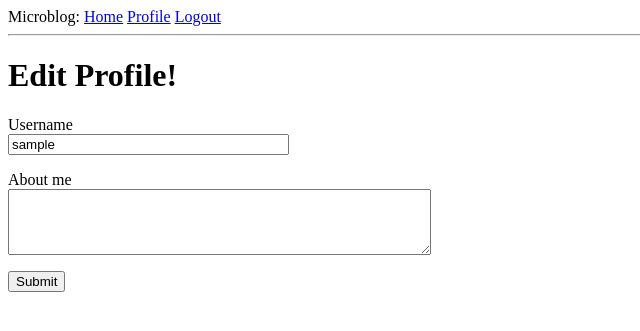
After one commit to Asanbek09/microblog, a Flask app: page /edit_profile in a window 1280 px wide. The commit adds this page. Shown: the top 331 px of the page, without its empty margins (0-640 px from the left). Run offline with Flask 3, Linux system fonts and the light colour scheme; the visitor is signed in with stand-in values (Sample User, id 1); data comes from the database, SQL or seed files in the repository.

Commit message:
Редактирование пользователя

```diff
--- a/app/forms.py
+++ b/app/forms.py
@@ -1,6 +1,6 @@
 from flask_wtf import FlaskForm
-from wtforms import StringField, PasswordField, BooleanField, SubmitField
-from wtforms.validators import DataRequired, ValidationError, Email, EqualTo
+from wtforms import StringField, PasswordField, BooleanField, SubmitField, TextAreaField
+from wtforms.validators import DataRequired, ValidationError, Email, EqualTo, Length
 from app.models import User
 
 class LoginForm(FlaskForm):
@@ -25,3 +25,8 @@ class RegistrationForm(FlaskForm):
         user = User.query.filter_by(email=email.data).first()
         if user is not None:
             raise ValidationError('Please use a different email address')
+
+class EditProfileForm(FlaskForm):
+    username = StringField('Username', validators=[DataRequired()])
+    about_me = TextAreaField('About me', validators=[Length(min=0, max=140)])
+    submit = SubmitField('Submit')
--- a/app/routes.py
+++ b/app/routes.py
@@ -1,7 +1,7 @@
 from app import app, db
 from flask import render_template, flash, redirect, url_for, request
 from flask_login import current_user, login_user, logout_user
-from app.forms import LoginForm, RegistrationForm
+from app.forms import LoginForm, RegistrationForm, EditProfileForm
 from app.models import User
 from werkzeug.urls import url_parse
 from flask_login import login_required
@@ -74,3 +74,18 @@ def before_request():
     if current_user.is_authenticated:
         current_user.last_seen = datetime.utcnow()
         db.session.commit()
+
+@app.route('/edit_profile', methods=['GET', 'POST'])
+@login_required
+def edit_profile():
+    form =EditProfileForm()
+    if form.validate_on_submit():
+        current_user.username = form.username.data
+        current_user.about_me = form.about_me.data
+        db.session.commit()
+        flash('Your changes have been saved')
+        return redirect(url_for('edit_profile'))
+    elif request.method == 'GET':
+        form.username.data = current_user.username
+        form.about_me.data = current_user.about_me
+    return render_template('edit_profile.html', title='Edit Profile', form=form)
--- /dev/null
+++ b/app/templates/edit_profile.html
@@ -0,0 +1,23 @@
+{% extends "base.html" %}
+
+{% block content %}
+    <h1>Edit Profile!</h1>
+    <form action="" method="post">
+        {{ form.hidden_tag() }}
+        <p>
+            {{ form.username.label }}<br>
+            {{ form.username(size=32) }}<br>
+            {% for error in form.username.errors %}
+                <span style="color: red;">[{{ error }}]</span>
+            {% endfor %}
+        </p>
+        <p>
+            {{ form.about_me.label }}<br>
+            {{ form.about_me(cols=50, rows=4) }}<br>
+            {% for error in form.about_me.errors %}
+                <span style="color: red;">[{{ error }}]</span>
+            {% endfor %}
+        </p>
+        <p>{{ form.submit() }}</p>
+    </form>
+{% endblock %}
--- a/app/templates/user.html
+++ b/app/templates/user.html
@@ -8,6 +8,9 @@
                 <h1>User: {{ user.username }}</h1>
                 {% if user.about_me %}<p>{{ user.about_me }}</p>{% endif %}
                 {% if user.last_seen %}<p>Last seen on: {{ user.last_seen }}</p>{% endif %}
+                {% if user == current_user %}
+                    <p><a href="{{ url_for('edit_profile') }}">Edit your profile</a></p>
+                {% endif %}
             </td>
         </tr>
     </table>
```
